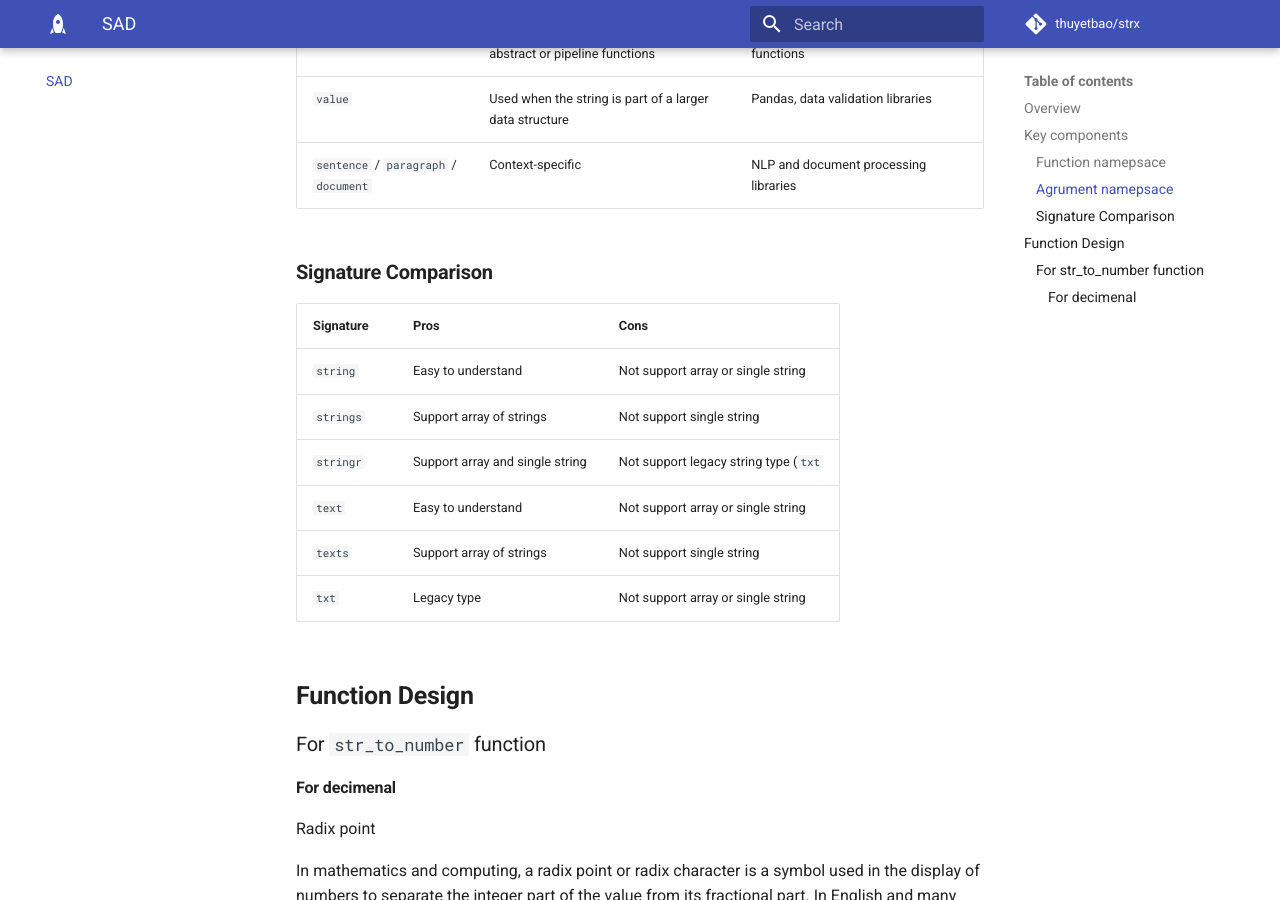
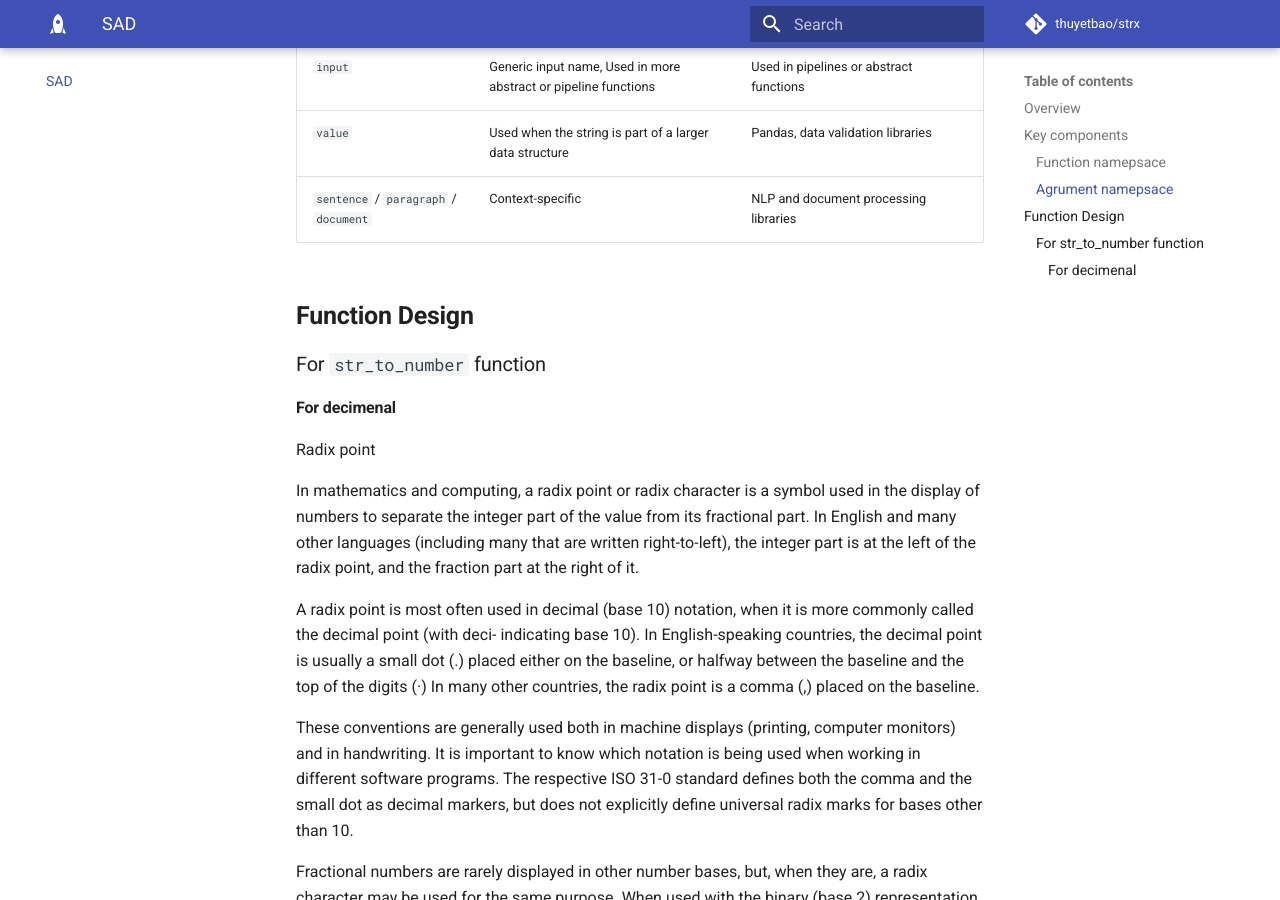
Before and after one commit to thuyetbao/strx, an MkDocs documentation site: the page built from docs/sad.md, in a window 1280 px wide and 900 px high, scrolled down 1573 px. Built offline with MkDocs 1.6.1 and Material for MkDocs 9.7.7, drawn with Linux system fonts in a browser that asks for light colours; comment, search, counter and statistics services are not loaded; some of the changed text lies outside the part shown.

Commit message:
Updated the components

```diff
--- a/docs/sad.md
+++ b/docs/sad.md
@@ -48,17 +50,6 @@ Common the `string` argument names in Python string functions
 | `input`                               | Generic input name, Used in more abstract or pipeline functions | Used in pipelines or abstract functions                      |
 | `value`                               | Used when the string is part of a larger data structure         | Pandas, data validation libraries                            |
 | `sentence` / `paragraph` / `document` | Context-specific                                                | NLP and document processing libraries                        |
-
-### **Signature Comparison**
-
-| Signature | Pros                            | Cons                                  |
-| --------- | ------------------------------- | ------------------------------------- |
-| `string`  | Easy to understand              | Not support array or single string    |
-| `strings` | Support array of strings        | Not support single string             |
-| `stringr` | Support array and single string | Not support legacy string type (`txt` |
-| `text`    | Easy to understand              | Not support array or single string    |
-| `texts`   | Support array of strings        | Not support single string             |
-| `txt`     | Legacy type                     | Not support array or single string    |
 
 ## **Function Design**
 
```
Also changed, not shown: other parts of docs/sad.md (+2 -0 lines).
